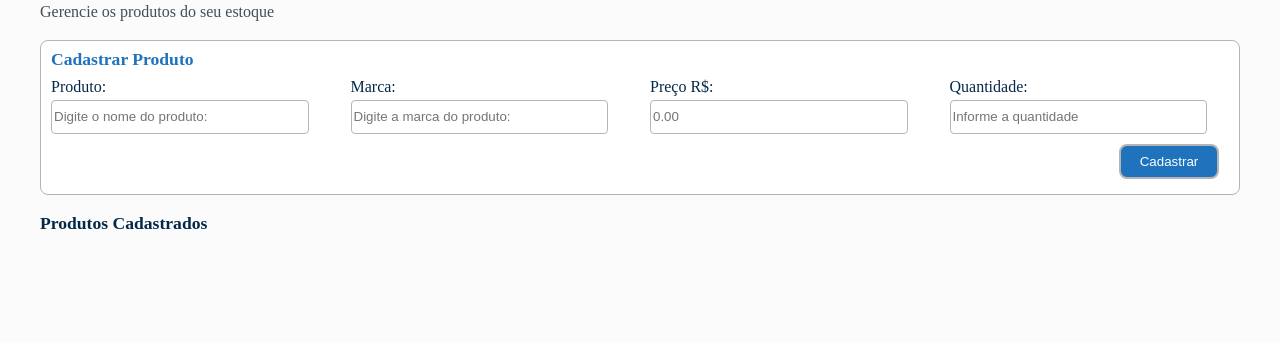
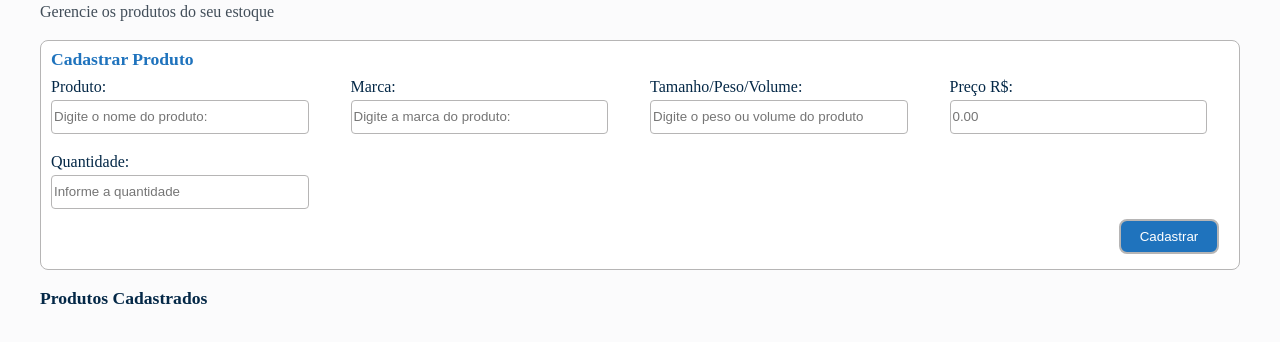
Before and after one commit to CecyTeix/sistema_estoque, a plain HTML site: page index.html in a window 1280 px wide. Shown: the part 76-418 px from the top of the page. Drawn offline with Linux system fonts and the light colour scheme.

Commit message:
Modify product form to add weight/volume field
Updated form fields to include weight/volume input.

```diff
--- a/index.html
+++ b/index.html
@@ -26,6 +26,10 @@
                     <input type="text" id="marca" name="marca" placeholder="Digite a marca do produto:" required>
                 </div>
                 <div>
+                    <label for="peso">Tamanho/Peso/Volume:</label><br>
+                    <input type="text" id="peso" name="peso" placeholder="Digite o peso ou volume do produto" required>
+                </div>
+                <div>
                     <label for="preco">Preço R$:</label><br>
                     <input type="number" id="preco" name="preco" placeholder="0.00" min="0" step="0.01" required>
                 </div>
```
